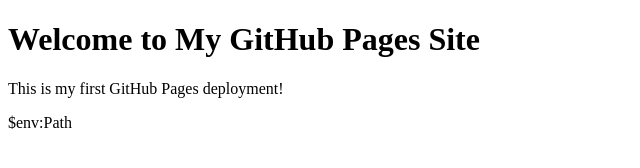
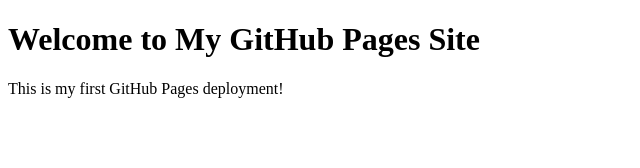
Before and after one commit to yki579/my-first-web-app, a plain HTML site: page index.html in a window 1280 px wide. Shown: the full height of the page, 0-640 px from the left. Drawn offline with Linux system fonts and the light colour scheme.

Commit message:
Add files via upload

```diff
--- a/index.html
+++ b/index.html
@@ -10,4 +10,3 @@
     <p>This is my first GitHub Pages deployment!</p>
 </body>
 </html>
-$env:Path
```
